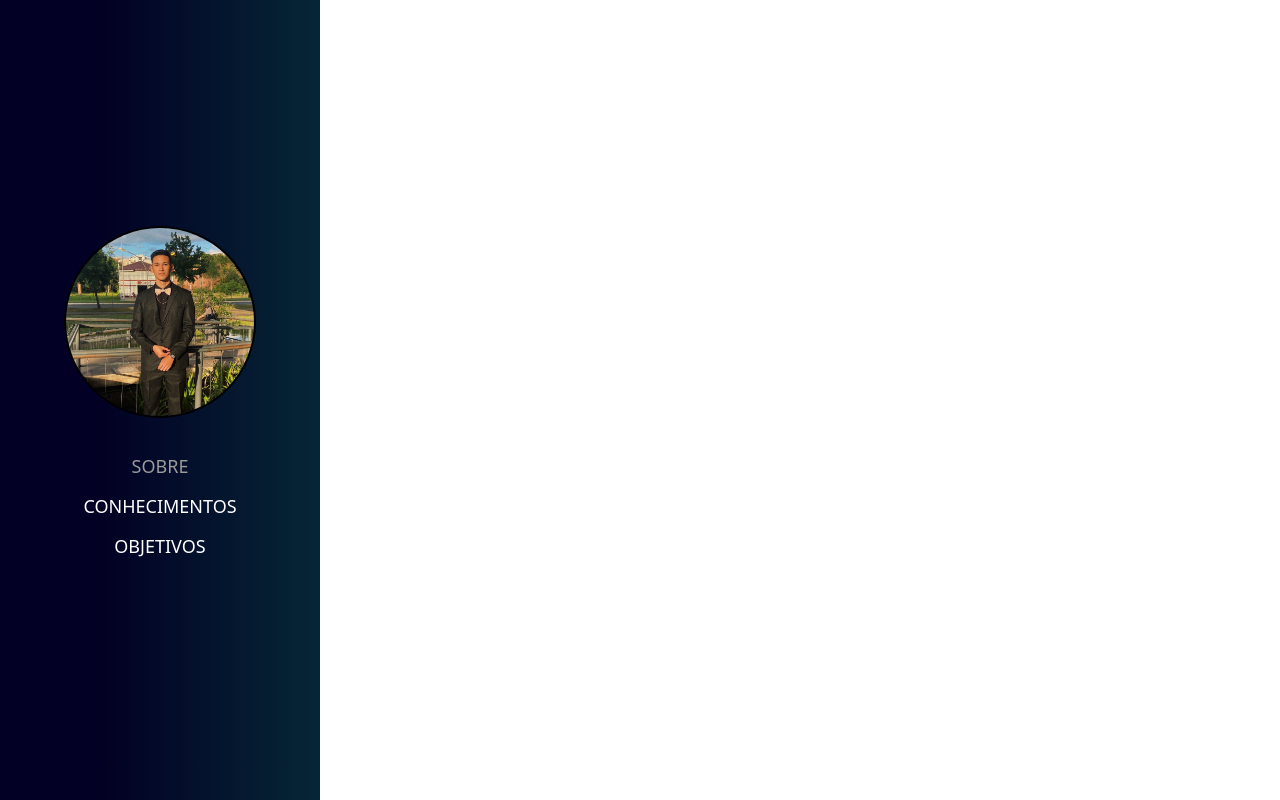
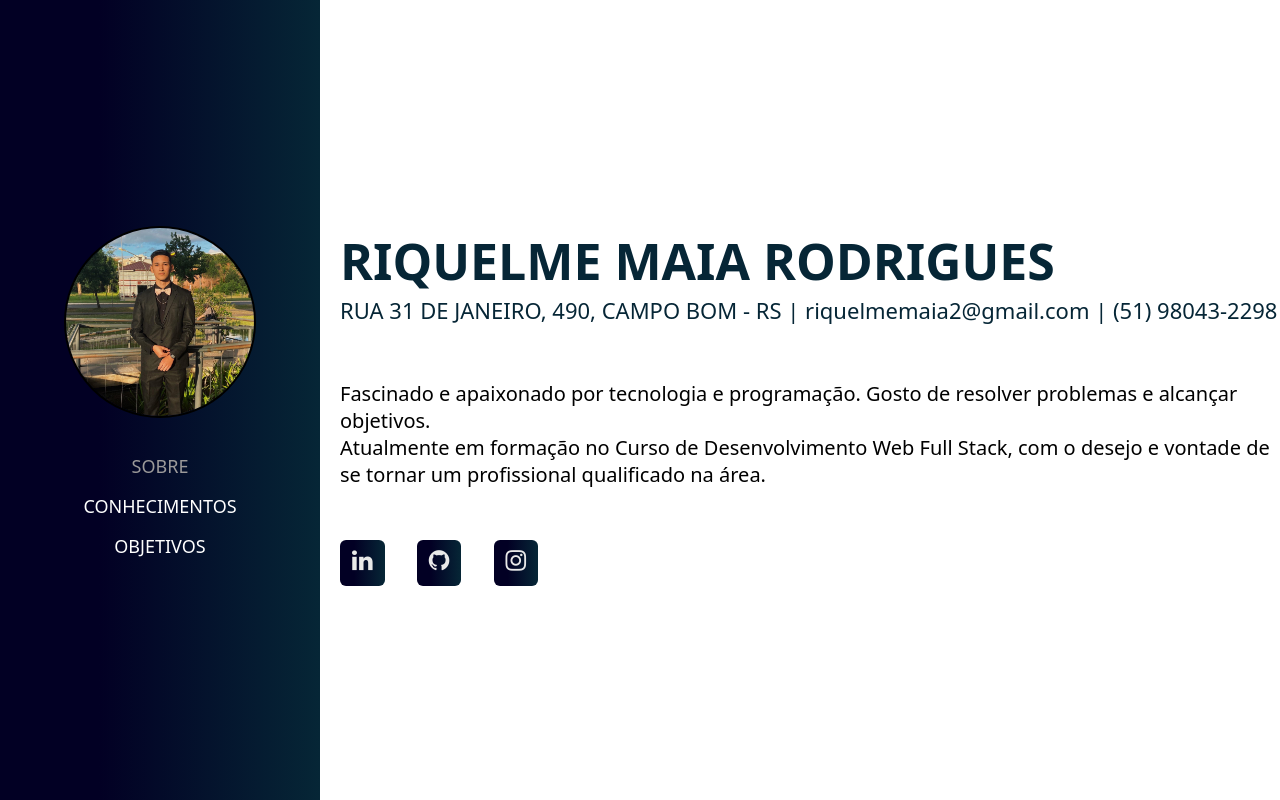
Before and after one commit to riquelmemr/portfolio, a plain HTML site: page index.html in a window 1280 px wide. Drawn offline with Linux system fonts and the light colour scheme.

Commit message:
content of page "sobre" finished

```diff
--- a/assets/css/styles.css
+++ b/assets/css/styles.css
@@ -76,3 +76,46 @@ body {
   font-weight: 500;
   color: var(--gray);
 }
+
+.right-container {
+  display: flex;
+  flex-direction: column;
+  justify-content: center;
+
+  margin: 0 0 0 20px;
+}
+
+.name {
+  font-size: 50px;
+  text-transform: uppercase;
+  color: var(--primary-color-default);
+}
+
+.data {
+  font-size: 22px;
+  font-weight: 500;
+  color: var(--primary-color-default);
+  margin: 0 0 55px 0;
+}
+
+.data-on {
+  font-size: 20px;
+}
+
+.links {
+  margin: 60px 0 0 0;
+}
+
+.links a {
+  margin: 0 28px 0 0;
+  text-decoration: none;
+  border-radius: 6px;
+  padding: 12px;
+  color: rgb(233, 233, 233);
+  background: linear-gradient(var(--primary-color));
+}
+
+.links a:hover {
+  transition: 0.3s;
+  background: linear-gradient(var(--primary-color-dark));
+}
--- a/index.html
+++ b/index.html
@@ -4,14 +4,22 @@
     <meta charset="UTF-8" />
     <meta http-equiv="X-UA-Compatible" content="IE=edge" />
     <meta name="viewport" content="width=device-width, initial-scale=1.0" />
-    <link rel="stylesheet" href="./assets/css/styles.css">
+    <link rel="stylesheet" href="./assets/css/styles.css" />
+    <link
+      rel="stylesheet"
+      href="https://cdnjs.cloudflare.com/ajax/libs/font-awesome/4.7.0/css/font-awesome.min.css"
+    />
     <title>Portfolio | SOBRE</title>
   </head>
   <body>
     <div class="main">
       <header class="header">
         <div class="container-img">
-          <img src="./assets/img/eu.jpeg" alt="Riquelme Maia Rodrigues" class="my-image" />
+          <img
+            src="./assets/img/eu.jpeg"
+            alt="Riquelme Maia Rodrigues"
+            class="my-image"
+          />
         </div>
         <nav>
           <ul class="nav-list">
@@ -25,6 +33,33 @@
           </ul>
         </nav>
       </header>
+
+      <div class="right-container">
+        <h1 class="name">Riquelme Maia Rodrigues</h1>
+        <p class="data">
+          RUA 31 DE JANEIRO, 490, CAMPO BOM - RS | riquelmemaia2@gmail.com |
+          (51) 98043-2298
+        </p>
+        <p class="data-on">
+          Fascinado e apaixonado por tecnologia e programação. Gosto de resolver
+          problemas e alcançar objetivos. <br />
+          Atualmente em formação no Curso de Desenvolvimento Web Full Stack, com
+          o desejo e vontade de se tornar um profissional qualificado na área.
+        </p>
+        <div class="links">
+          <a
+            href="https://www.linkedin.com/in/riquelme-maia-rodrigues-581633226/"
+            target="_blank"
+            ><i class="fa fa-linkedin" style="font-size: 24px"></i
+          ></a>
+          <a href="https://github.com/riquelmemr" target="_blank"
+            ><i class="fa fa-github" style="font-size: 24px"></i
+          ></a>
+          <a href="https://www.instagram.com/riquee_mr" target="_blank"
+            ><i class="fa fa-instagram" style="font-size: 24px"></i
+          ></a>
+        </div>
+      </div>
     </div>
   </body>
 </html>
```
